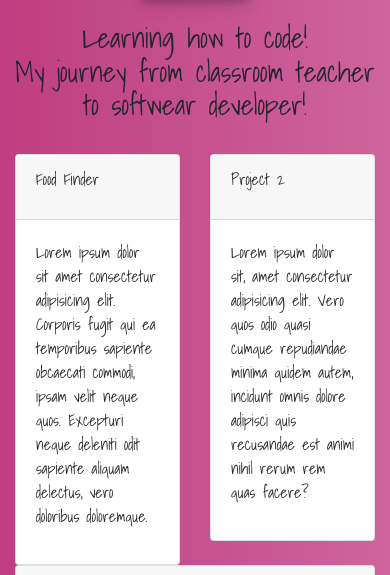
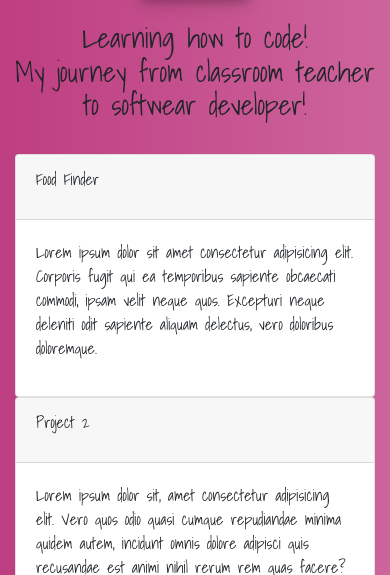
Before and after one commit to jvictoriapro/new_profile, a website: page index.html in a window 390 px wide. Shown: the part 265-840 px from the top of the page. Drawn offline with nearby package versions, Linux system fonts and the light colour scheme.

Commit message:
changing the col in the cards

```diff
--- a/index.html
+++ b/index.html
@@ -77,7 +77,7 @@
     <!--Projects-->
     <div class="container">
         <div class="row">
-            <div class="col offset-0">
+            <div class="col-sm offset-0">
                 <div class="card">
                     <div class="card-header">
                         <p>Food Finder</p>
@@ -87,7 +87,7 @@
                     </div>
                 </div>
             </div>
-                <div class="col">
+                <div class="col-sm">
                     <div class="card">
                         <div class="card-header">
                             <p>Project 2</p>
```
